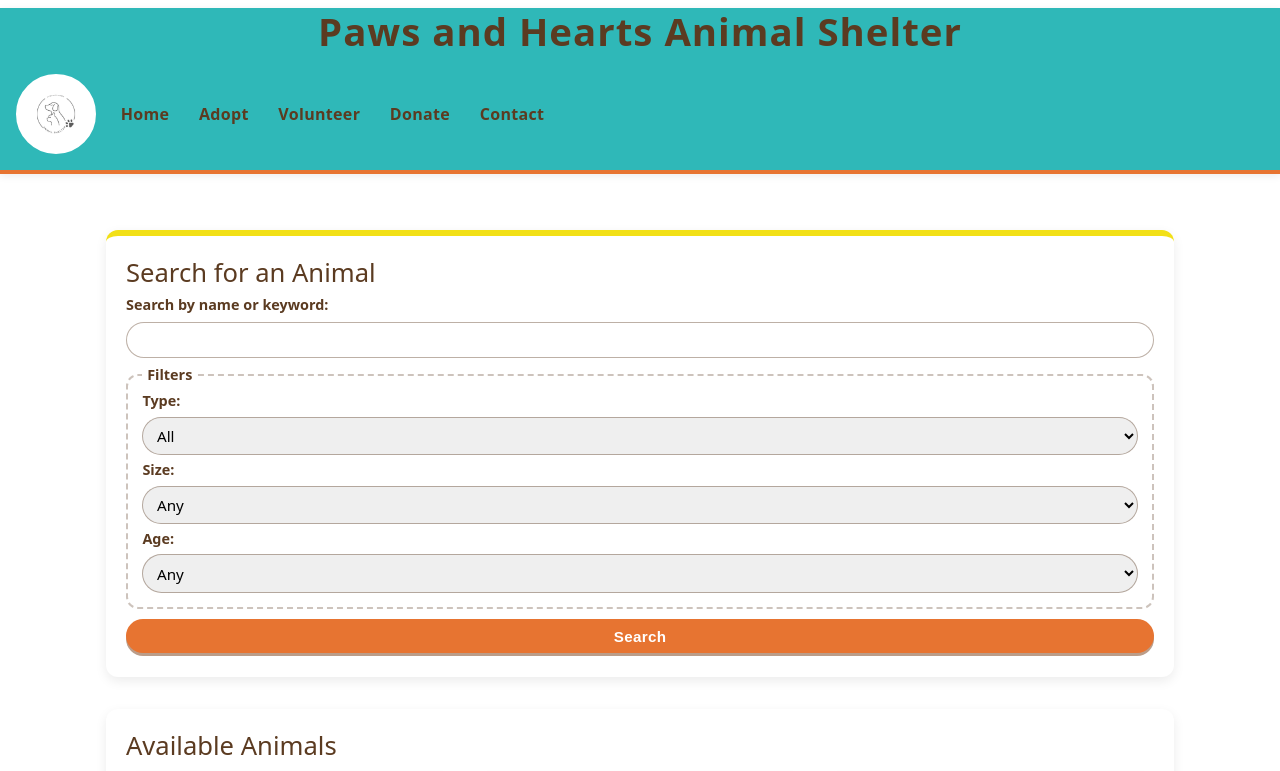
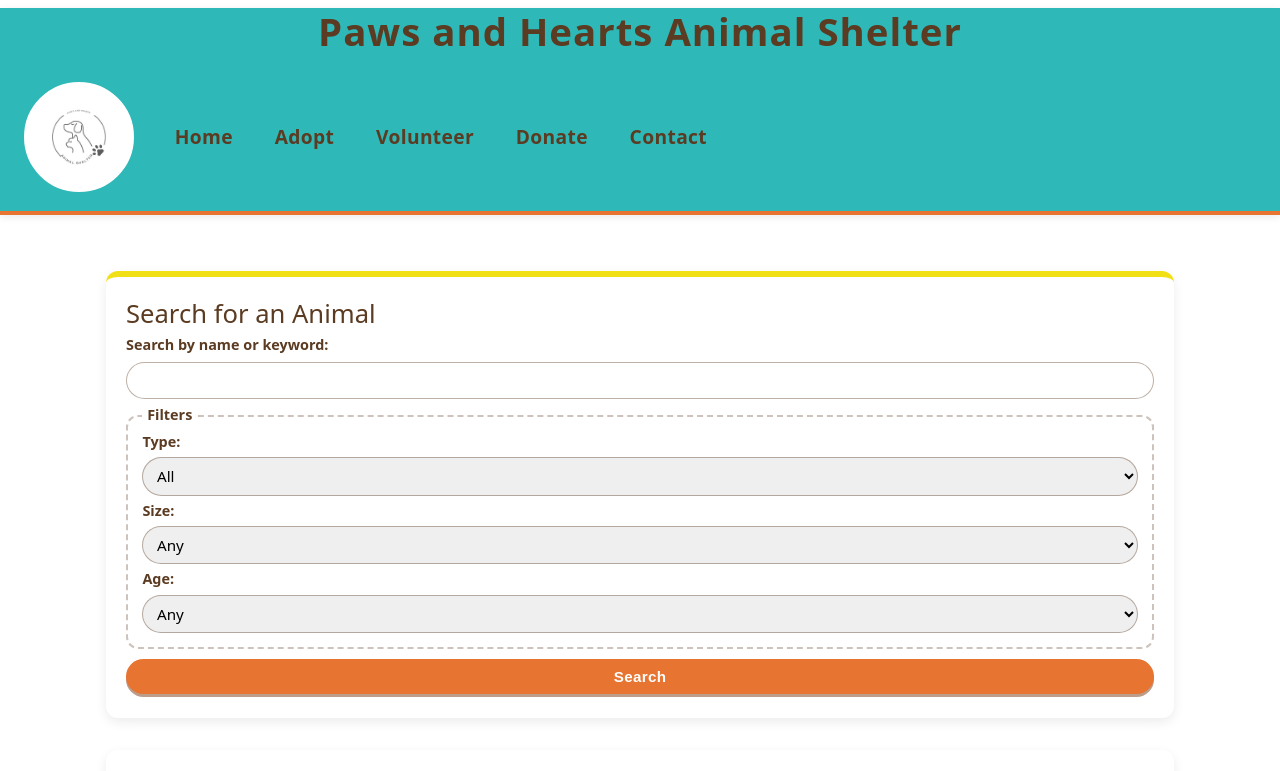
Before and after one commit to latishajoe1/GIT-480-Paws-and-Hearts-Animal-Shelter-, a plain HTML site: page pawandhearts/adopt.html in a window 1280 px wide. Shown: the top 771 px of the page. Drawn offline with Linux system fonts and the light colour scheme.

Commit message:
made changes

```diff
--- a/pawandhearts/styles.css
+++ b/pawandhearts/styles.css
@@ -126,19 +126,22 @@ nav {
 	display: flex;
 	align-items: center;
 	gap: 1.25rem;
-	padding: 0.75rem 1rem 1rem;
+	padding: 1.2rem 1.5rem;
 }
 
 nav a img {
 	border-radius: 999px;
 	border: 3px solid var(--white);
 	background: var(--white);
+	width: 110px;
+	height: auto;
+	margin-right: 1rem;
 }
 
 nav ul {
 	display: flex;
 	flex-wrap: wrap;
-	gap: 0.75rem 1.25rem;
+	gap: 2rem;
 	list-style: none;
 	margin: 0;
 	padding: 0;
@@ -158,6 +161,8 @@ nav a {
 nav ul li a {
 	position: relative;
 	padding: 0.25rem 0.3rem;
+	font-size: 1.2rem;
+	font-weight: 700;
 }
 
 nav ul li a::after {
@@ -407,6 +412,14 @@ a[href$="html"]:not(nav a) {
 	font-style: italic;
 }
 
+#success-stories article img {
+	width: 100%;
+	height: 250px;
+	object-fit: cover;
+	border-radius: 12px;
+	margin-bottom: 0.5rem;
+}
+
 main form {
 	display: grid;
 	gap: 0.6rem;
```
